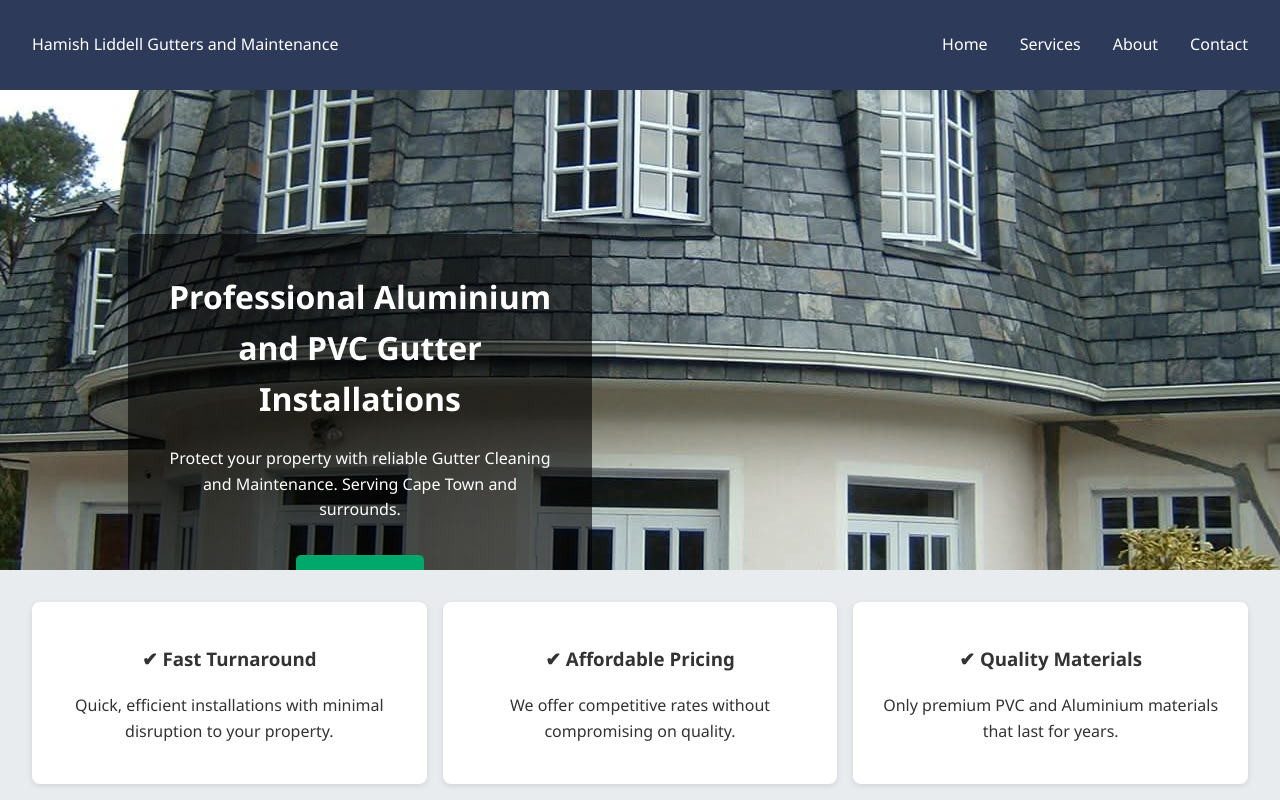
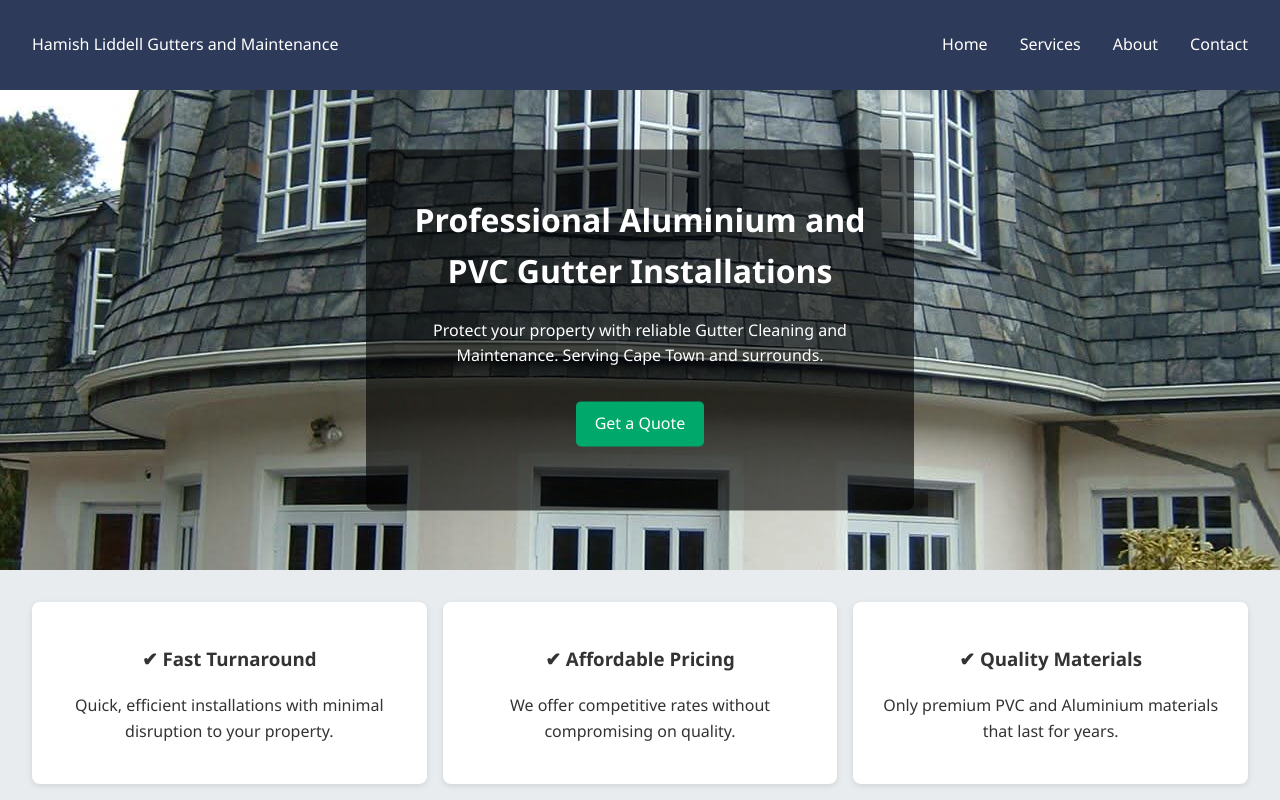
Before and after one commit to liddellhamish/liddellgutters, a plain HTML site: page index.html in a window 1280 px wide. Shown: the top 800 px of the page. Drawn offline with Linux system fonts and the light colour scheme.

Commit message:
Update style.css

```diff
--- a/style.css
+++ b/style.css
@@ -44,12 +44,15 @@ body {
 
 .header-text {
   position: absolute;
-  top: 30%;
-  left: 10%;
+  top: 50%;
+  left: 50%;
+  transform: translate(-50%, -50%);
   background: rgba(0, 0, 0, 0.6);
-  padding: 1rem 2rem;
+  padding: 1.5rem;
   color: white;
-  max-width: 400px;
+  width: 90%;
+  max-width: 500px;
+  text-align: center;
   border-radius: 8px;
 }
 
```
